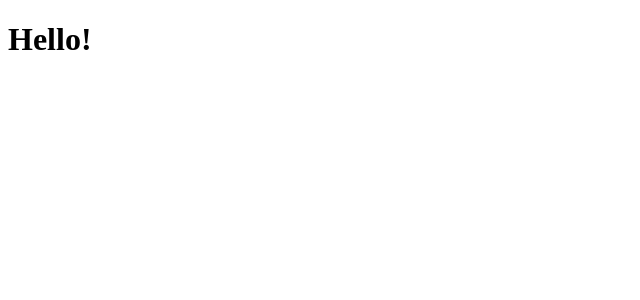
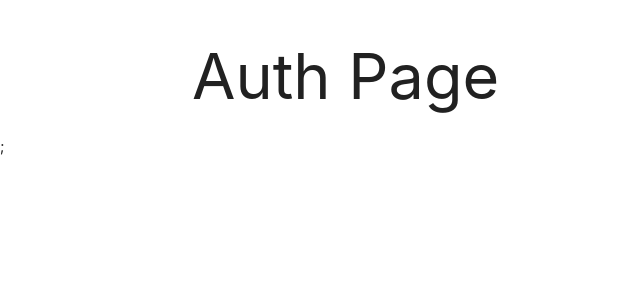
Before and after one commit to dmitryyolkin/mern-example, a React (Create React App) app in the folder client/: page / in a window 1280 px wide. Shown: the top 300 px of the page, without its empty margins (0-640 px from the left). Built offline with nearby package versions, Linux system fonts and the light colour scheme.

Commit message:
Add spa routing

```diff
--- a/client/package.json
+++ b/client/package.json
@@ -6,8 +6,10 @@
     "@testing-library/jest-dom": "^5.11.4",
     "@testing-library/react": "^11.1.0",
     "@testing-library/user-event": "^12.1.10",
+    "materialize-css": "^1.0.0-rc.2",
     "react": "^17.0.2",
     "react-dom": "^17.0.2",
+    "react-router-dom": "^5.2.0",
     "react-scripts": "4.0.3",
     "web-vitals": "^1.0.1"
   },
--- a/client/src/App.js
+++ b/client/src/App.js
@@ -1,8 +1,13 @@
+import "materialize-css";
+import { BrowserRouter as Router } from "react-router-dom";
+import { useRoutes } from "./routes";
+
 function App() {
+  const routes = useRoutes(false);
   return (
-    <div>
-      <h1>Hello!</h1>
-    </div>
+    <Router>
+      <div className="container">{routes}</div>;
+    </Router>
   );
 }
 
--- a/client/src/index.css
+++ b/client/src/index.css
@@ -0,0 +1,2 @@
+/* add min version of materialize */
+@import "~materialize-css/dist/css/materialize.min.css";
--- /dev/null
+++ b/client/src/pages/AuthPage.js
@@ -0,0 +1,9 @@
+import React from "react";
+
+export const AuthPage = () => {
+    return (
+        <div>
+            <h1>Auth Page</h1>
+        </div>
+    )
+}
--- /dev/null
+++ b/client/src/pages/CreatePage.js
@@ -0,0 +1,9 @@
+import React from "react";
+
+export const CreatePage = () => {
+    return (
+        <div>
+            <h1>CreatePage</h1>
+        </div>
+    )
+}
--- /dev/null
+++ b/client/src/pages/DetailPage.js
@@ -0,0 +1,9 @@
+import React from "react";
+
+export const DetailPage = () => {
+  return (
+    <div>
+      <h1>DetailPage</h1>
+    </div>
+  );
+};
--- /dev/null
+++ b/client/src/pages/LinksPage.js
@@ -0,0 +1,9 @@
+import React from "react";
+
+export const LinksPage = () => {
+    return (
+        <div>
+            <h1>LinksPage</h1>
+        </div>
+    )
+}
--- /dev/null
+++ b/client/src/routes.js
@@ -0,0 +1,34 @@
+import React from "react";
+import { Switch, Route, Redirect } from "react-router-dom";
+import { LinksPage } from "./pages/LinksPage";
+import { CreatePage } from "./pages/CreatePage";
+import { DetailPage } from "./pages/DetailPage";
+import { AuthPage } from "./pages/AuthPage";
+
+export const useRoutes = (isAuthenticated) => {
+  if (isAuthenticated) {
+    return (
+      <Switch>
+        <Route path="/links" exact>
+          <LinksPage />
+        </Route>
+        <Route path="/create" exact>
+          <CreatePage />
+        </Route>
+        <Route path="/detail/:id">
+          <DetailPage />
+        </Route>
+        <Redirect to="/create" />
+      </Switch>
+    );
+  }
+
+  return (
+    <Switch>
+      <Route path="/" exact>
+        <AuthPage />
+      </Route>
+      <Redirect to="/" />
+    </Switch>
+  );
+};
```
